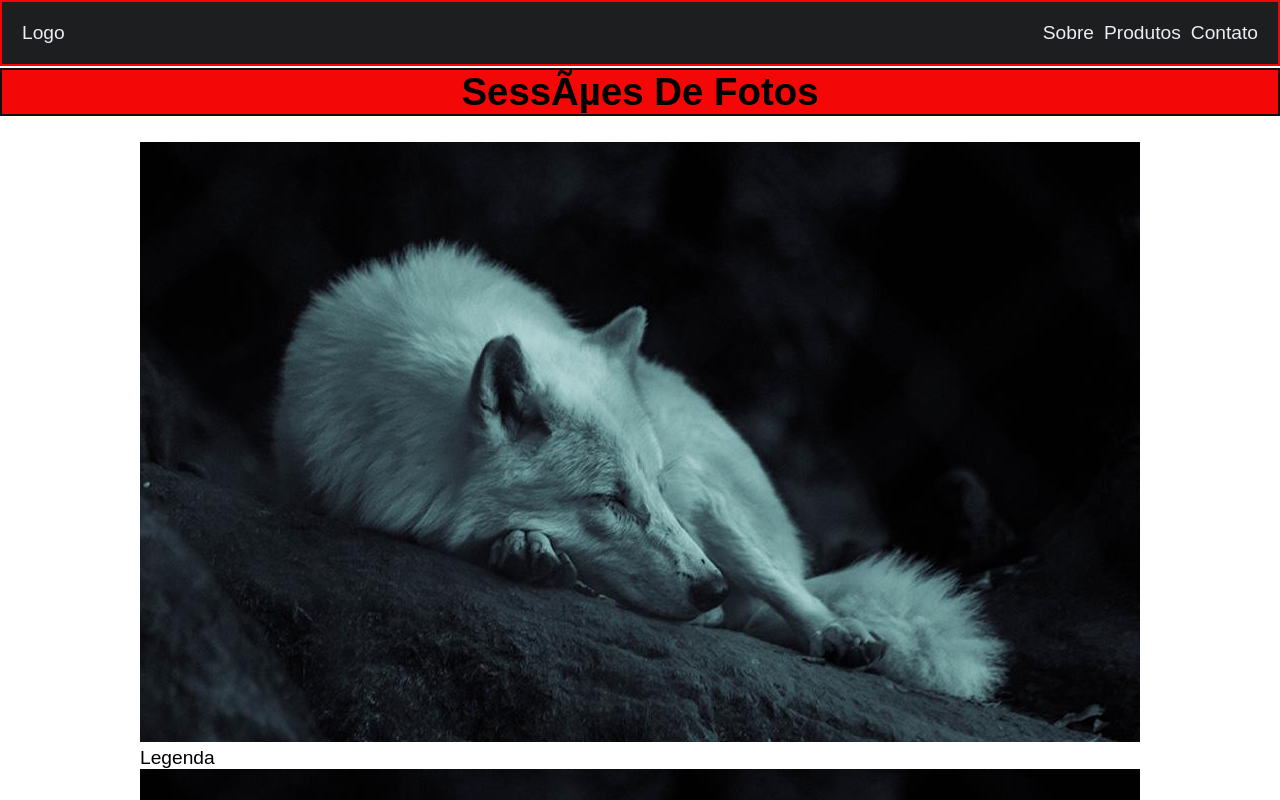
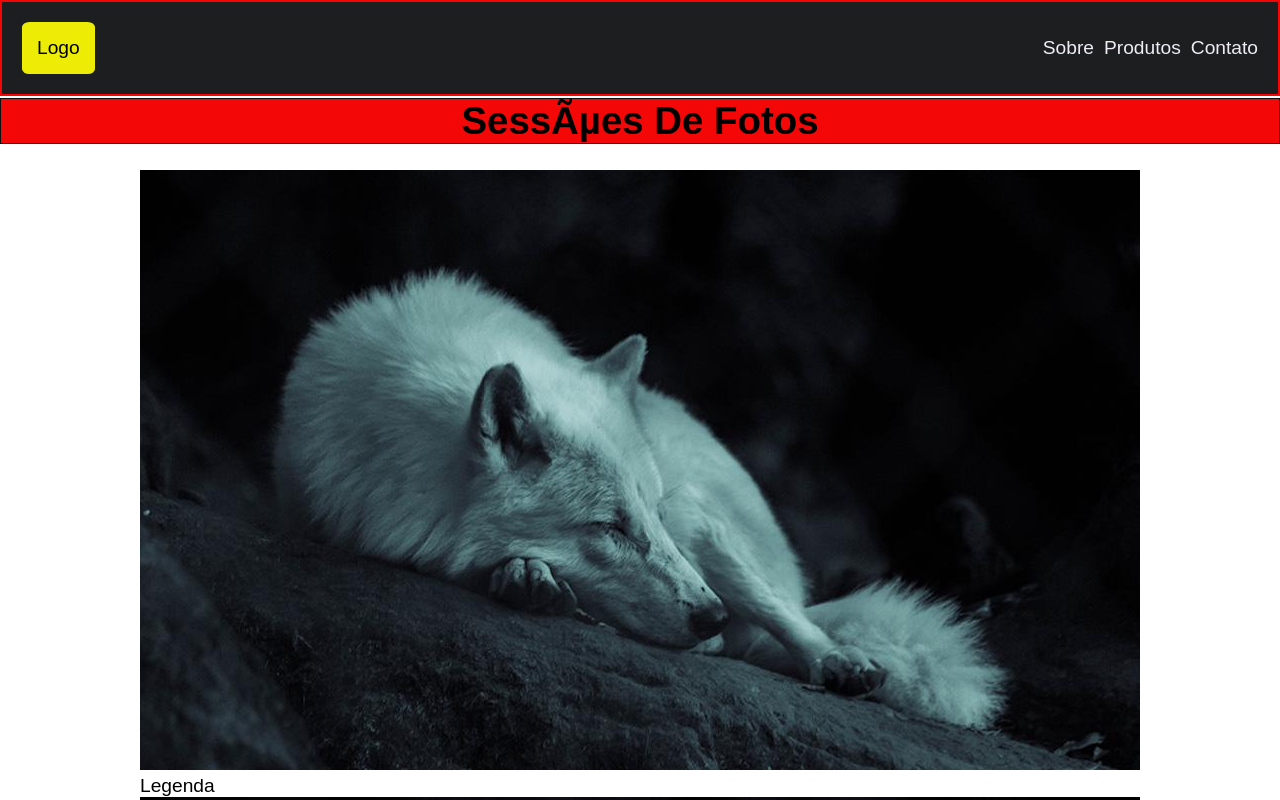
Before and after one commit to matheusfs92/web-sites-fotos, a plain HTML site: page index.html in a window 1280 px wide. Shown: the top 800 px of the page. Drawn offline with Linux system fonts and the light colour scheme.

Commit message:
algumas coisa que aprendi nova

```diff
--- a/estilo/estilo.css
+++ b/estilo/estilo.css
@@ -10,16 +10,6 @@ p {
     font-size: 1.2rem;
     font-family: Arial;
 }
-
-/*
-body
-header
-ul,
-li
-a { é para criar uma borda redonda sobre as logo e produto, so nao ta funcionando
-    border-radius: rgb(223, 238, 11): 10px
-}
-*/
 
 body {
     margin-bottom: 100px;
@@ -65,8 +55,18 @@ h1 {
 
 h1 {
 /*por algum motivo se colocar junto com o h1 vai dar algum erro entao criei outro para testar*/
-    border:rgb(15, 15, 15) 2px solid
+    border:rgb(15, 15, 15) 1px solid
 }
+
+
+ /* por algum motivo tive que fazer 4 logo para funcionar */
+.logo {
+    background:rgb(236, 236, 5)}
+/* padding: 15px para aumentar o tamanho da caixa */
+.logo { padding: 15px}
+.logo {color: black;}
+/* border-radius: 10% é para deixar arredondado  */
+.logo {border-radius: 10%;}
 
 .flex {
     display: flex;
--- a/index.html
+++ b/index.html
@@ -12,7 +12,7 @@
     <!--as class são itilizada para facilitar a manipulaçao via css-->
     <!--as href são itilizada para link, paginas do proprio sites ou de terceiros-->
     <header class="header">
-        <a href="/">Logo</a>
+        <a class="logo" href="/index.html">Logo</a>
         <nav>
             <ul class="menu">
                 <li><a  href="/home/Sobre.html">Sobre</a></li>
```
